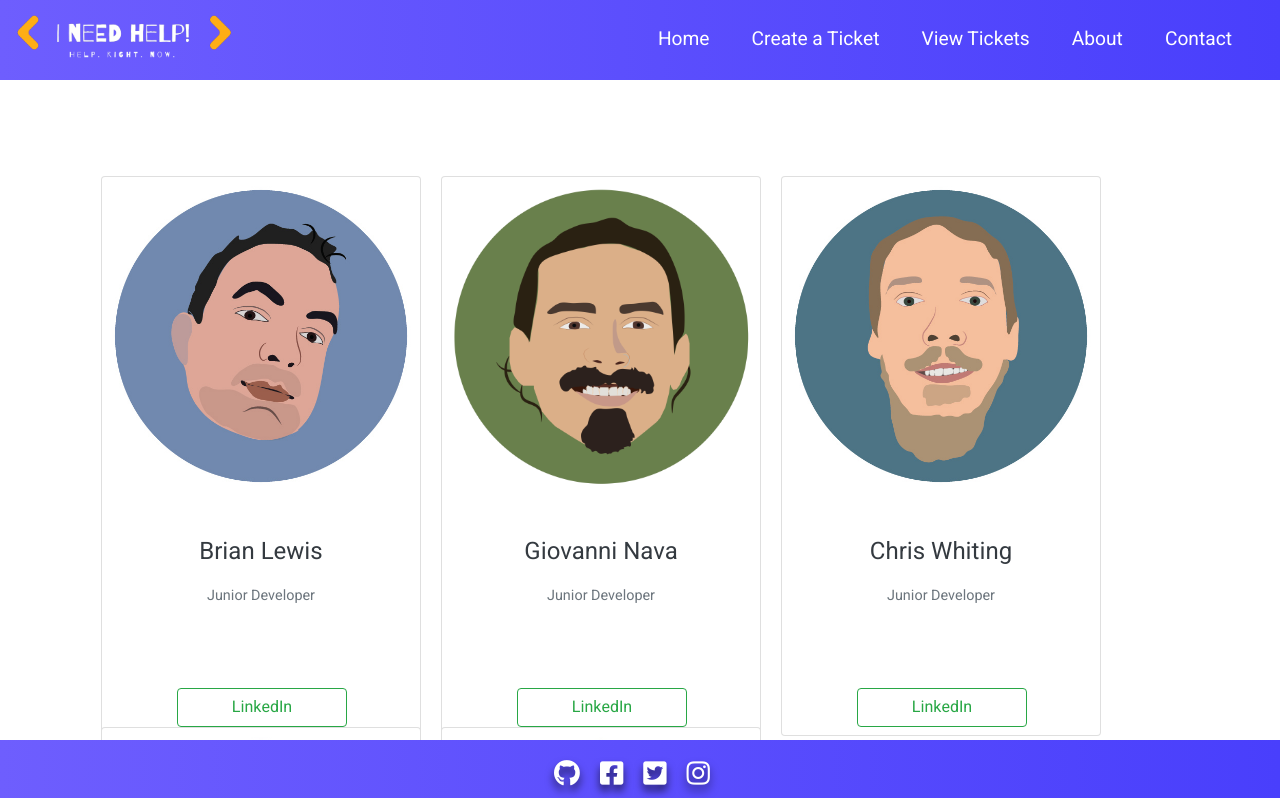
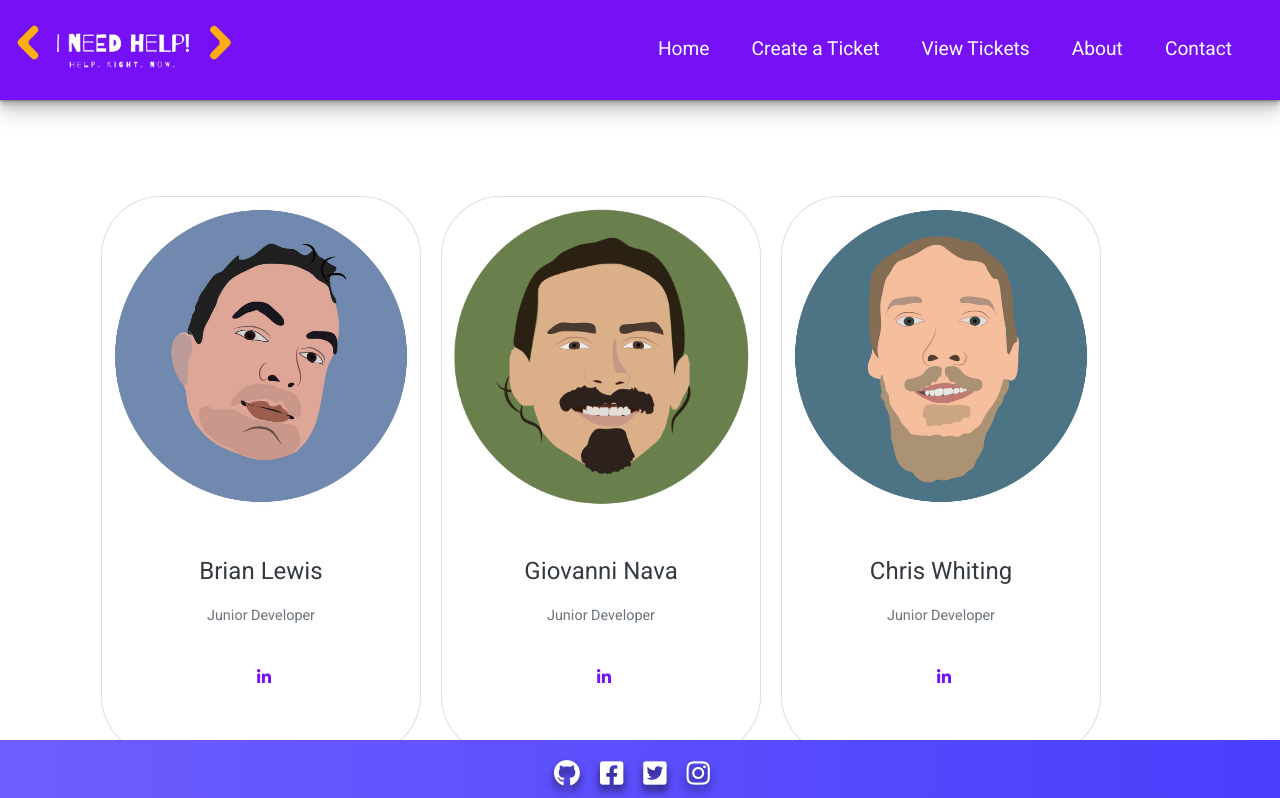
Before and after one commit to Woz-U-Group-Projects/team-sideshow-bob, a React (Create React App) app in the folder client-react/: page /Card in a window 1280 px wide. Shown: the top 798 px of the page. Built offline with nearby package versions, Linux system fonts and the light colour scheme.

Commit message:
Style Edits

```diff
--- a/client-react/src/App.css
+++ b/client-react/src/App.css
@@ -11,3 +11,21 @@
     --rft-button-color: #6668f4;
     --rft-even-row-color: #f3f3f3;
 }
+
+svg:hover #Layer_2 {
+    animation-duration: 1.2s;
+    animation-name: animateLogo;
+    animation-iteration-count: infinite;
+    animation-direction: alternate;
+  }
+
+  @keyframes animateLogo {
+    from {
+      transform: translateX(0) translateY(0);
+      opacity: 0;
+    }
+    to {
+      transform: translateX(25px) translateY(-23px);
+      opacity: 1;
+    }
+  }
--- a/client-react/src/components/Card.js
+++ b/client-react/src/components/Card.js
@@ -27,24 +27,24 @@ class Cards extends React.Component {
                     <div className="col-lx">
 
                         <Card imgsrc= {Brian_Lewis} title= "Brian Lewis" text="Junior Developer"></Card>
-                        <a  className="btn btn-outline-success links" href="https://www.linkedin.com/in/briandlewis0612/">LinkedIn</a>
+                        <a  className="links" href="https://www.linkedin.com/in/briandlewis0612/" target="_blank"><i class="fab fa-linkedin"></i></a>
 
                     </div>
                     <div className="col-lx">
                         <Card imgsrc= {Gio_Nava} title= "Giovanni Nava" text="Junior Developer"  />
-                        <a  className="btn btn-outline-success links" href="https://www.linkedin.com/in/giovannie-nava">LinkedIn</a>
+                        <a  className="links" href="https://www.linkedin.com/in/giovannie-nava" target="_blank"><i class="fab fa-linkedin"></i></a>
                     </div>
                     <div className="col-lx">
                         <Card imgsrc={Chris_Whiting} title= "Chris Whiting" text="Junior Developer"/>
-                        <a  className="btn btn-outline-success links" href="https://www.linkedin.com/in/chris-whiting-4b817a120/">LinkedIn</a>
+                        <a  className="links" href="https://www.linkedin.com/in/chris-whiting-4b817a120/" target="_blank"><i class="fab fa-linkedin"></i></a>
                     </div>
                     <div className="col-lx">
                         <Card imgsrc={Beckie_Rich} title= "Beckie Rich" text="Junior Developer"/>
-                        <a  className="btn btn-outline-success links" href="https://www.linkedin.com/in/beckie-rich-22164254/">LinkedIn</a>
+                        <a  className="links" href="https://www.linkedin.com/in/beckie-rich-22164254/" target="_blank"><i class="fab fa-linkedin"></i></a>
                     </div>
                     <div className="col-lx">
                         <Card imgsrc={Scott_Thompson} title= "Scott Thompson" text="Junior Developer"/>
-                        <a  className="btn btn-outline-success links" href="https://www.linkedin.com/in/scott-thompson-7ba618199/">LinkedIn</a>
+                        <a  className="links" href="https://www.linkedin.com/in/scott-thompson-7ba618199/" target="_blank"><i class="fab fa-linkedin"></i></a>
                     </div>
                 </div>
             </div>
--- a/client-react/src/components/CardUi.js
+++ b/client-react/src/components/CardUi.js
@@ -1,22 +1,11 @@
-import React, {useState} from 'react'
+import React from 'react'
 import "./Stylesheets/CardStyle.css";
 
 
 
 const Card = props => {
 
-    function Ahref() {
 
-        const [state,setState]=useState(false);
-        let url="";
-        return (
-          <div className="Ahref">
-           <a href={url}>LinkedIn handle</a>
-          </div>
-        );
-      }
-
-      const [state,setState]=useState(true);
 
 
 
@@ -28,7 +17,7 @@ return (
     <div className="card-body text-dark">
     <h4 className="card-title">{props.title}</h4>
     <p className="card-text text-secondary">{props.text} </p>
-    {/* <a href='#' className="btn btn-outline-success">{props.button}</a> */}
+
     </div>
     </div>
 
--- a/client-react/src/components/Stylesheets/CardStyle.css
+++ b/client-react/src/components/Stylesheets/CardStyle.css
@@ -1,9 +1,9 @@
-
 .card {
     width: 20rem;
     height: 35rem;
     padding: 5px;
     margin: 0 0 0 20px;
+    border-radius: 60px;
 
 }
 
@@ -26,28 +26,33 @@
 
 .overflow{
     overflow: hidden;
+    border-radius: 60px;
 }
 
 .card-img-top {
     transform: scale(1);
     transition: transform 0.5s ease;
     object-fit: scale-down;
+    border-radius: 60px;
 
 
 }
 
 .card-img-top:hover{
     transform: scale(1.8);
+    border-radius: 60px;
 }
 
 .links {
-    padding: 0.4rem 1.9rem;
-    margin-left: 6rem;
+    padding: 0.4rem 2rem;
+    margin-left: 9rem;
     margin-right: 6rem;
-    width: 50%;
+    margin-bottom: 6.5rem;
+    width: 0;
     display: block;
-    margin-top: -3rem;
+    margin-top: -6rem;
     z-index: 0;
     position: relative;
     align-items: center;
+    color: #7510F7;
 }
--- a/client-react/src/components/Stylesheets/HeroSection.css
+++ b/client-react/src/components/Stylesheets/HeroSection.css
@@ -1,6 +1,24 @@
 .home__hero-section {
   color: #fff;
   padding: 160px 0;
+}
+
+svg:hover .Layer_2 {
+  animation-duration: 1.2s;
+  animation-name: animateLogo;
+  animation-iteration-count: infinite;
+  animation-direction: alternate;
+}
+
+@keyframes animateLogo {
+  from {
+    transform: translateX(0) translateY(0);
+    opacity: 0;
+  }
+  to {
+    transform: translateX(25px) translateY(-23px);
+    opacity: 1;
+  }
 }
 
 .home__hero-row {
--- a/client-react/src/components/Stylesheets/Navbar.css
+++ b/client-react/src/components/Stylesheets/Navbar.css
@@ -1,9 +1,15 @@
 .NavbarItems {
-    background: linear-gradient(90deg, rgb(110, 94, 254) 0%, rgba(73, 63, 252, 1) 100%);
-    height: 80px;
+    background: #7510F7;
+    position: relative;
+    height: 100px;
     display: flex;
     align-items: center;
     font-size: 1.2rem;
+    box-shadow: 0 1px 1px rgba(0,0,0,0.12),
+              0 2px 2px rgba(0,0,0,0.12),
+              0 4px 4px rgba(0,0,0,0.12),
+              0 8px 8px rgba(0,0,0,0.12),
+              0 16px 16px rgba(0,0,0,0.12);
 }
 
 .logo {
@@ -29,6 +35,7 @@
     justify-content: end;
     margin-right: 2rem;
     margin-top: 1.5rem;
+
 }
 
 .nav-links {
@@ -38,7 +45,7 @@
 
 .nav-links:hover {
     color: white;
-    background-color: #6d76f7;
+    background-color: #7510F7;
     border-radius: 4px;
     text-decoration: none;
     transition: all 0.2s ease-out;
@@ -59,6 +66,11 @@
 @media screen and (max-width: 480px) {
     .NavbarItems {
         position: relative;
+        box-shadow: 0 1px 1px rgba(0,0,0,0.12),
+              0 2px 2px rgba(0,0,0,0.12),
+              0 4px 4px rgba(0,0,0,0.12),
+              0 8px 8px rgba(0,0,0,0.12),
+              0 16px 16px rgba(0,0,0,0.12);
     }
 
     .nav-menu {
@@ -74,7 +86,80 @@
     }
 
     .nav-menu.active {
-        background: #6668f4;
+        background: #7510F7;
+        left: 0;
+        opacity: 1;
+        transition: all 0.5s ease;
+        z-index: 999;
+    }
+
+    .nav-links {
+        text-align: center;
+        padding: 1.2rem;
+        width: 100%;
+        display: table;
+    }
+
+    .nav-links:hover {
+        color: white;
+        background-color: #7510F7;
+        text-decoration: none;
+        border-radius: 0;
+    }
+
+    .Navbar-logo {
+        position: absolute;
+        top: 0;
+        margin-top: 20px;
+        left: 0;
+        transform: translate(25% 50%);
+    }
+
+    .menu-icon {
+        display: block;
+        position: absolute;
+        top: 0;
+        margin-top: -5px;
+        right: 0;
+        transform: translate(-100%, 60%);
+        font-size: 1.8rem;
+        cursor: pointer;
+    }
+
+    .fa-times {
+        color: #fff;
+        font-size: 2rem;
+    }
+
+    .nav-links-mobile:hover {
+        background: #fff;
+        text-decoration: none;
+        color: #7510F7;
+        transition: 250ms;
+    }
+
+}
+
+@media screen and (max-width: 768px) {
+    .NavbarItems {
+        position: relative;
+        box-shadow: 2px 2px 3px 3px;
+    }
+
+    .nav-menu {
+        display: flex;
+        flex-direction: column;
+        width: 100%;
+        height: 500px;
+        position: absolute;
+        top: 55px;
+        left: -100%;
+        opacity: 1;
+        transition: all 0.5s ease;
+    }
+
+    .nav-menu.active {
+        background: #7510F7;
         left: 0;
         opacity: 1;
         transition: all 0.5s ease;
@@ -122,15 +207,16 @@
     .nav-links-mobile:hover {
         background: #fff;
         text-decoration: none;
-        color: #6568F4;
+        color: #7510F7;
         transition: 250ms;
     }
 
 }
 
-@media screen and (max-width: 768px) {
+@media screen and (max-width: 1024px) {
     .NavbarItems {
         position: relative;
+        box-shadow: 2px 2px 3px 3px;
     }
 
     .nav-menu {
@@ -146,7 +232,7 @@
     }
 
     .nav-menu.active {
-        background: #6668f4;
+        background: #4e0ba7;
         left: 0;
         opacity: 1;
         transition: all 0.5s ease;
@@ -162,7 +248,7 @@
 
     .nav-links:hover {
         color: white;
-        background-color: #7577fa;
+        background-color: #7510F7;
         text-decoration: none;
         border-radius: 0;
     }
@@ -194,79 +280,7 @@
     .nav-links-mobile:hover {
         background: #fff;
         text-decoration: none;
-        color: #6568F4;
-        transition: 250ms;
-    }
-
-}
-
-@media screen and (max-width: 1024px) {
-    .NavbarItems {
-        position: relative;
-    }
-
-    .nav-menu {
-        display: flex;
-        flex-direction: column;
-        width: 100%;
-        height: 500px;
-        position: absolute;
-        top: 55px;
-        left: -100%;
-        opacity: 1;
-        transition: all 0.5s ease;
-    }
-
-    .nav-menu.active {
-        background: #6668f4;
-        left: 0;
-        opacity: 1;
-        transition: all 0.5s ease;
-        z-index: 999;
-    }
-
-    .nav-links {
-        text-align: center;
-        padding: 1.2rem;
-        width: 100%;
-        display: table;
-    }
-
-    .nav-links:hover {
-        color: white;
-        background-color: #7577fa;
-        text-decoration: none;
-        border-radius: 0;
-    }
-
-    .Navbar-logo {
-        position: absolute;
-        top: 0;
-        margin-top: 20px;
-        left: 0;
-        transform: translate(25% 50%);
-    }
-
-    .menu-icon {
-        display: block;
-        position: absolute;
-        top: 0;
-        margin-top: -5px;
-        right: 0;
-        transform: translate(-100%, 60%);
-        font-size: 1.8rem;
-        cursor: pointer;
-    }
-
-    .fa-times {
-        color: #fff;
-        font-size: 2rem;
-    }
-
-    .nav-links-mobile:hover {
-        background: #fff;
-        text-decoration: none;
-        color: #6568F4;
+        color: #7510F7;
         transition: 250ms;
     }
 
--- a/client-react/src/components/Stylesheets/Ticket.css
+++ b/client-react/src/components/Stylesheets/Ticket.css
@@ -1,7 +1,7 @@
 .Input {
+
     width: 40%;
     margin-left: 20px;
-    margin-top: 10px;
 }
 
 .Issue {
@@ -30,3 +30,18 @@
 .submit {
     display: block !important;
 }
+
+
+.ticketForm{
+    background: #fff;
+    border-radius: 60px;
+    height: 900px;
+    /* margin: 10px; */
+    position: relative;
+    box-shadow: 0 1px 3px rgba(0,0,0,0.12), 0 1px 2px rgba(0,0,0,0.24);
+    transition: all 0.3s cubic-bezier(.25,.8,.25,1);
+    padding: 20px;
+    margin-right: 1rem;
+    margin-left: 1rem;
+    margin-top: 1.5rem;
+}
--- a/client-react/src/components/Ticket.js
+++ b/client-react/src/components/Ticket.js
@@ -51,7 +51,10 @@ class Ticket extends React.Component {
     render() {
         return (
             <div>
-                <form onSubmit={this.handleSubmit}>
+                <div className="ticketForm">
+                <br></br>
+
+                <form  onSubmit={this.handleSubmit}>
                     <Form.Group className="Input">
                         <Form.Control type="text" name="firstName" placeholder="First Name" ref={this.firstName} />
                     </Form.Group>
@@ -110,6 +113,7 @@ class Ticket extends React.Component {
 
                     <Button variant="secondary" type="button" className="submit" onClick={this.addTicket}>Submit Ticket</Button>
                 </form>
+                </div>
             </div>
         );
     }
--- a/client-react/src/index.css
+++ b/client-react/src/index.css
@@ -1,6 +1,9 @@
+* {
+  font-family: 'Montserrat', sans-serif;
+}
 body {
   margin: 0;
-  font-family: -apple-system, BlinkMacSystemFont, "Segoe UI", "Roboto", "Oxygen",
+  font-family:"Montserat", -apple-system, BlinkMacSystemFont, "Segoe UI", "Roboto", "Oxygen",
     "Ubuntu", "Cantarell", "Fira Sans", "Droid Sans", "Helvetica Neue",
     sans-serif;
   -webkit-font-smoothing: antialiased;
```
Also changed, not shown: client-react/src/components/Assets/IMG_2 (1).jpg (added). Lines whose indentation alone changed are shown as unchanged.
